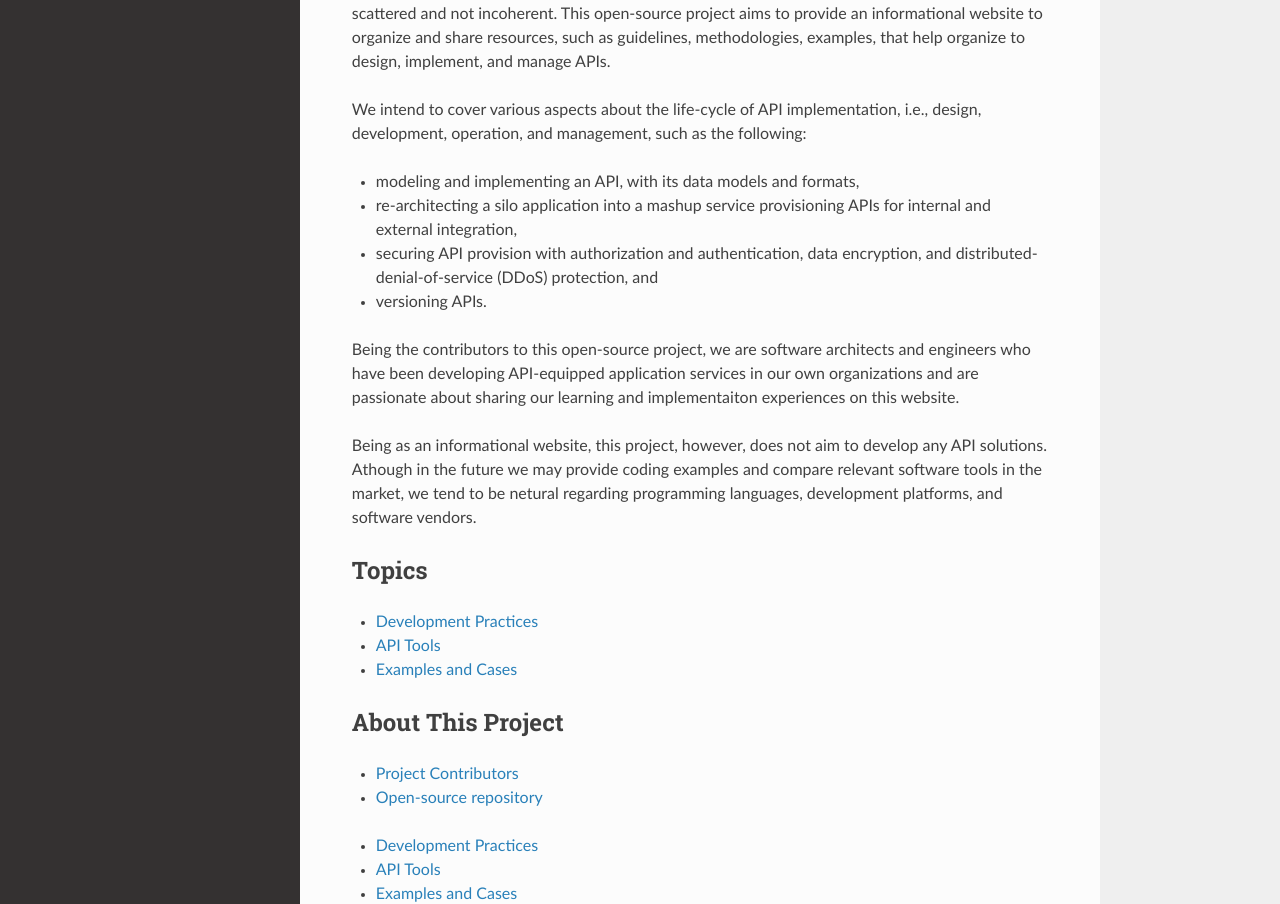
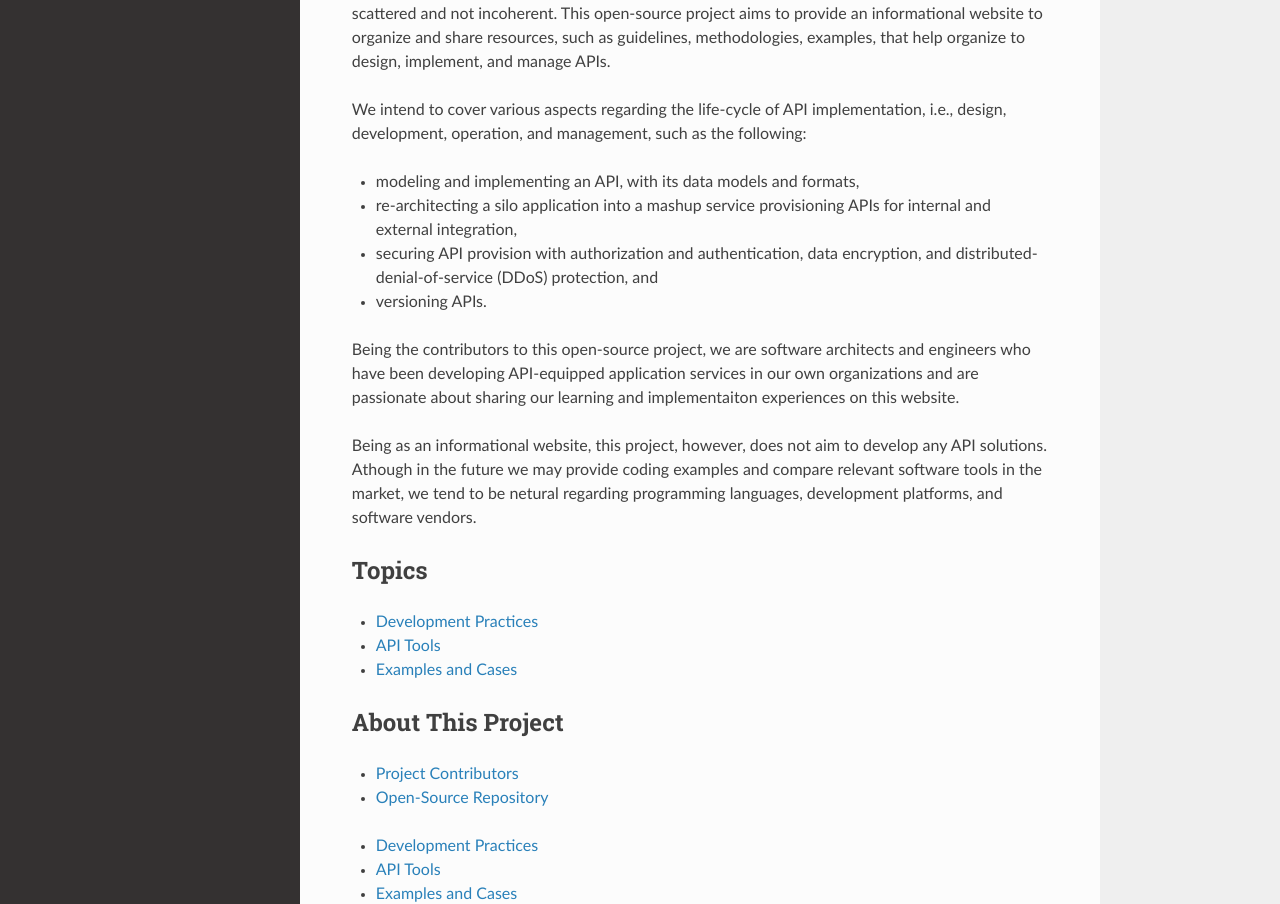
Before and after one commit to throput/apidev, a Sphinx documentation site: the page built from docs/source/index.rst, in a window 1280 px wide and 1400 px high. Shown: the part 334-1238 px from the top of the window. Built offline with Sphinx 7.4.7 and the Read the Docs theme 2.0.0, drawn with Linux system fonts in a browser that asks for light colours.

Commit message:
edit index

```diff
--- a/docs/source/index.rst
+++ b/docs/source/index.rst
@@ -15,8 +15,9 @@ to provide an informational website to organize and share resources, such as
 guidelines, methodologies, examples, that help organize to design, implement,
 and manage APIs.
 
-We intend to cover various aspects about the life-cycle of API implementation,
-i.e., design, development, operation, and management, such as the following:
+We intend to cover various aspects regarding the life-cycle of API
+implementation, i.e., design, development, operation, and management, such as
+the following:
 
 * modeling and implementing an API, with its data models and formats,
 * re-architecting a silo application into a mashup service provisioning APIs
@@ -45,7 +46,7 @@ Topics
 About This Project
 ------------------
 * :doc:`Project Contributors <contributors>`
-* `Open-source repository <https://github.com/throput/apidev>`_
+* `Open-Source Repository <https://github.com/throput/apidev>`_
 
 ..
   Topics to be discussed
```
